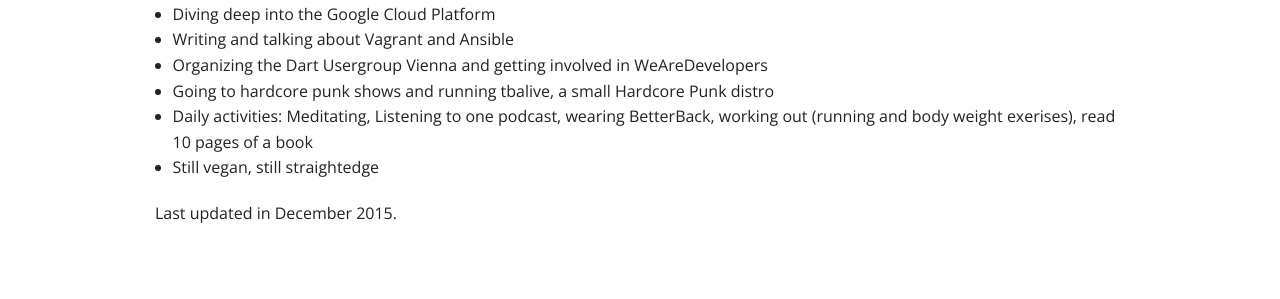
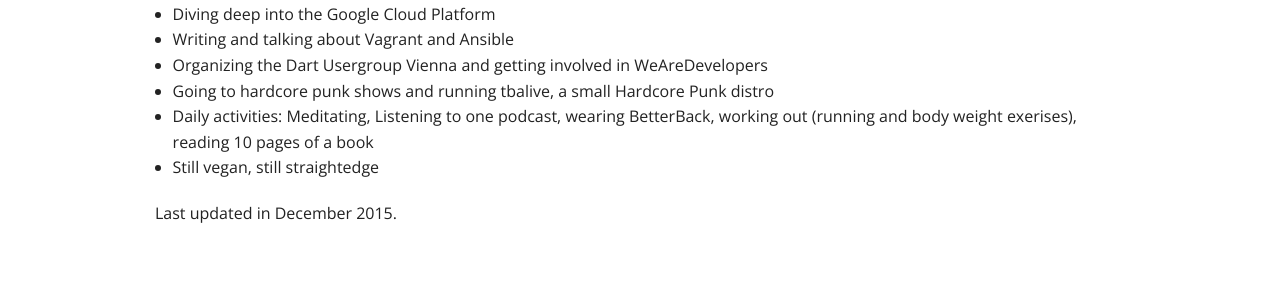
Before and after one commit to Sgoettschkes/sgoettschkes.github.io, a Jekyll site: the page built from now.html, in a window 1280 px wide. Shown: the part 791-1090 px from the top of the page. Built offline with Jekyll 4.4.1, drawn with Linux system fonts in a browser that asks for light colours; nearby versions of some CDN libraries; Markdown is read by kramdown in place of the engine named in the settings.

Commit message:
Minor change to now

```diff
--- a/_data/now.yml
+++ b/_data/now.yml
@@ -5,5 +5,5 @@
 - Writing and talking about Vagrant and Ansible
 - Organizing the Dart Usergroup Vienna and getting involved in WeAreDevelopers
 - Going to hardcore punk shows and running tbalive, a small Hardcore Punk distro
-- "Daily activities: Meditating, Listening to one podcast, wearing BetterBack, working out (running and body weight exerises), read 10 pages of a book"
+- "Daily activities: Meditating, Listening to one podcast, wearing BetterBack, working out (running and body weight exerises), reading 10 pages of a book"
 - Still vegan, still straightedge
```
